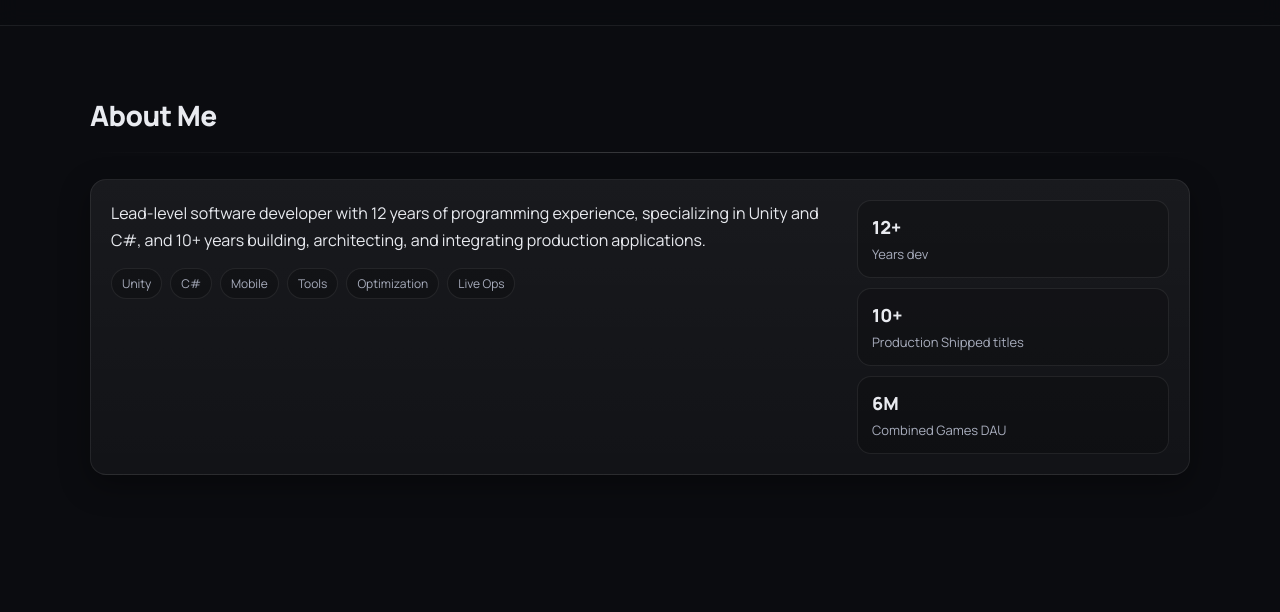
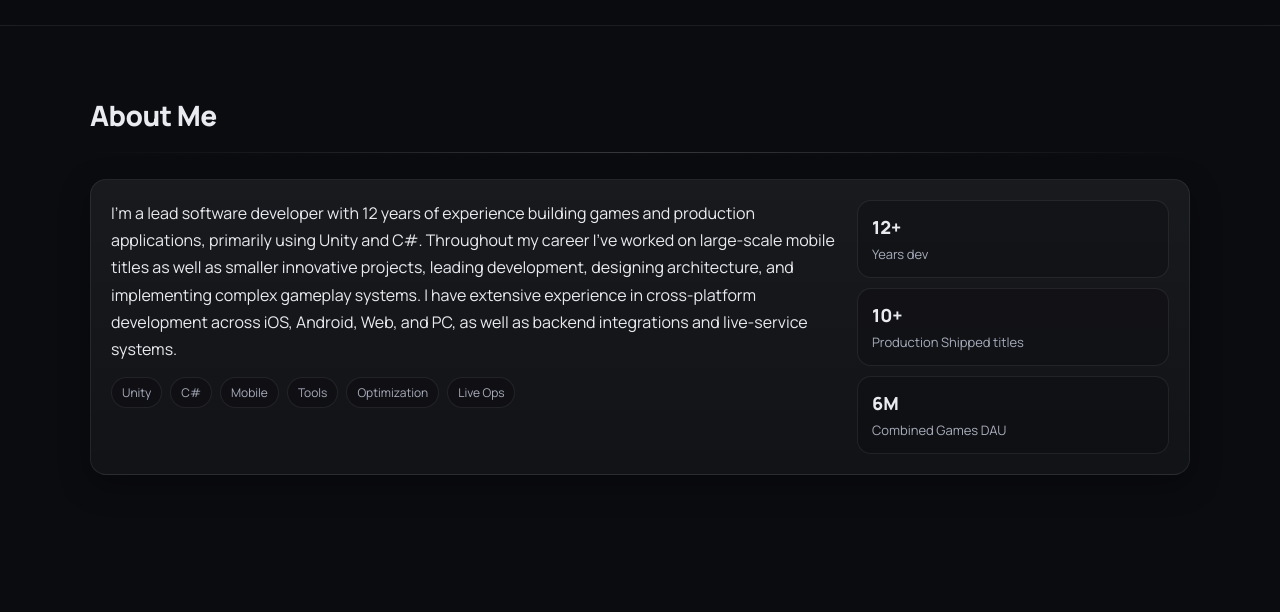
Before and after one commit to Orcha44/orcha44.github.io, a plain HTML site: page index.html in a window 1280 px wide. Shown: the part 174-786 px from the top of the page. Drawn offline with Linux system fonts and the light colour scheme.

Commit message:
Update index.html

```diff
--- a/index.html
+++ b/index.html
@@ -4,7 +4,7 @@
 <head>
 <meta charset="UTF-8">
 <meta name="viewport" content="width=device-width, initial-scale=1.0">
-<title>Or Chaimi | Unity Developer</title>
+<title>Or Chaimi | Software Developer</title>
 
 <link rel="icon" type="image/png" href="assets/favicon-on.png">
 <link id="favicon" rel="icon" type="image/png" href="assets/favicon-on.png">
@@ -80,8 +80,10 @@ Email
         <div class="about-card">
             <div class="about-text">
                 <p>
-                    Lead-level software developer with 12 years of programming experience,
-                    specializing in Unity and C#, and 10+ years building, architecting, and integrating production applications.
+                    I’m a lead software developer with 12 years of experience building games and production applications,
+                     primarily using Unity and C#. Throughout my career I’ve worked on large-scale mobile titles as well as smaller innovative projects,
+                      leading development, designing architecture, and implementing complex gameplay systems.
+                    I have extensive experience in cross-platform development across iOS, Android, Web, and PC, as well as backend integrations and live-service systems.
                 </p>
 
                 <div class="tag-row">
```
